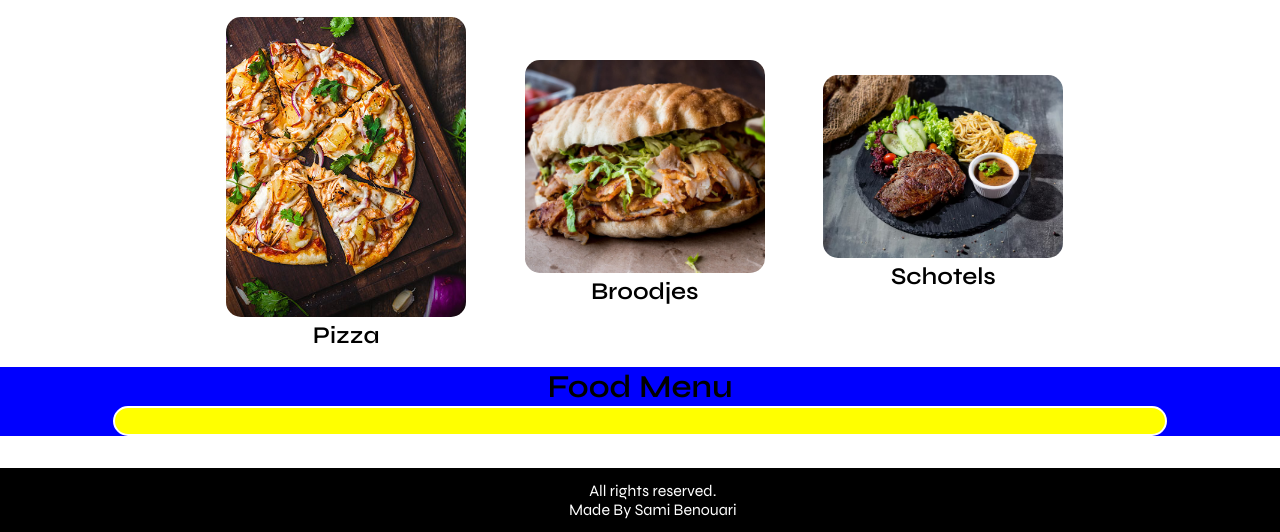
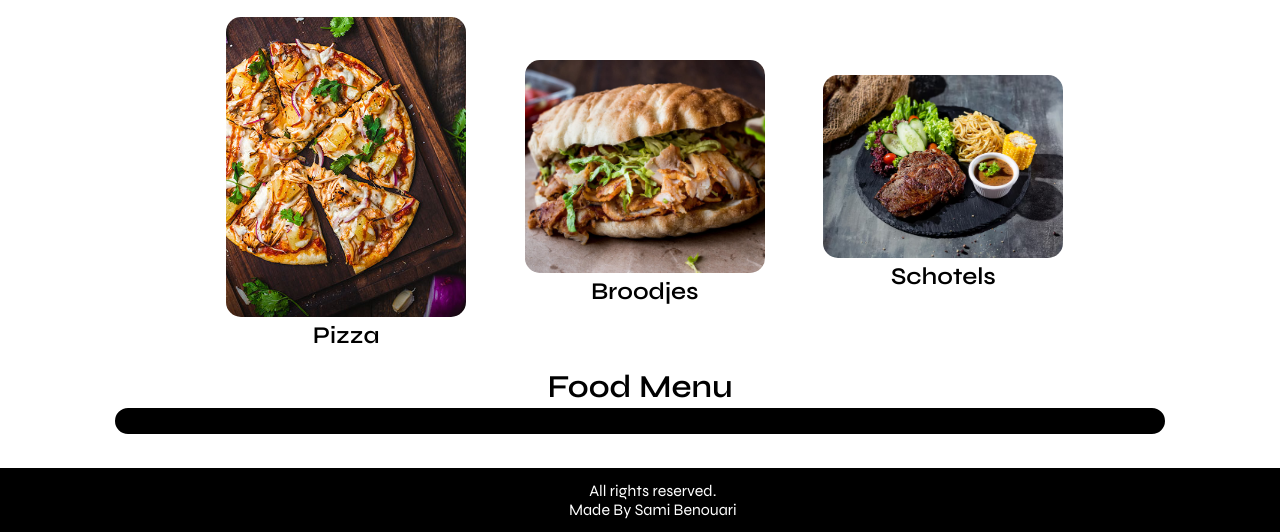
Before and after one commit to Sami024/WebApp, a PHP site: page /index.php in a window 1280 px wide. Shown: the part 321-853 px from the top of the page. Run offline with PHP 8.4, Linux system fonts and the light colour scheme; data that the repository does not hold is empty.

Commit message:
Update V3.7.7

```diff
--- a/html/css/style.css
+++ b/html/css/style.css
@@ -174,7 +174,7 @@ h3 {
   /* padding: 4% 0;  */
   /* margin-top: 10px;
   margin-bottom: 10px;  */
-  background-color: blue;
+  background-color: transparent;
 }
 .food-menu-box {
   width: 450px;
@@ -212,8 +212,8 @@ h5 {
   display: flex;
   justify-content: space-between;
   border-radius: 20px;
-  color: black;
-  background-color: yellow;
+  color: white;
+  background-color: black;
   flex-wrap: wrap;
   margin-left: auto;
   margin-right: auto;
```
Also changed, not shown: html/images/espace-agreable-2.jpg (added), 2 other files.
